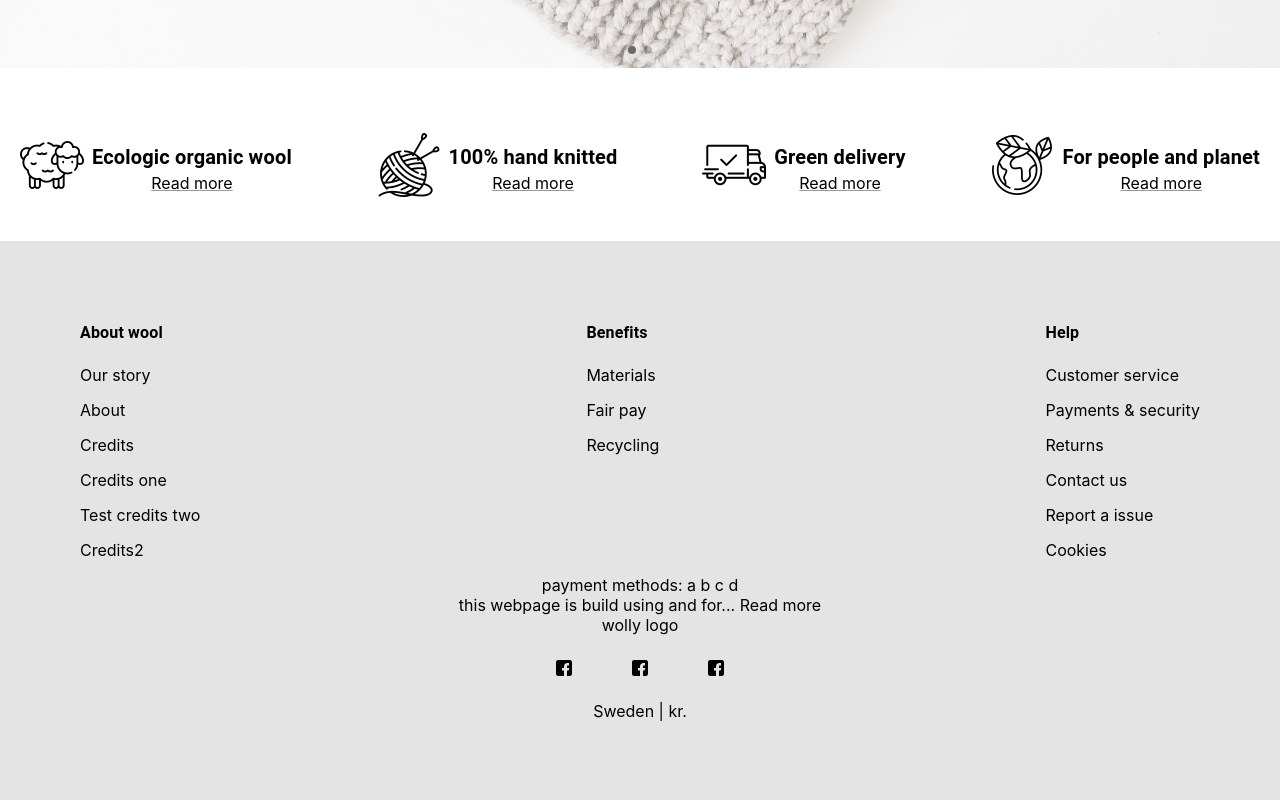
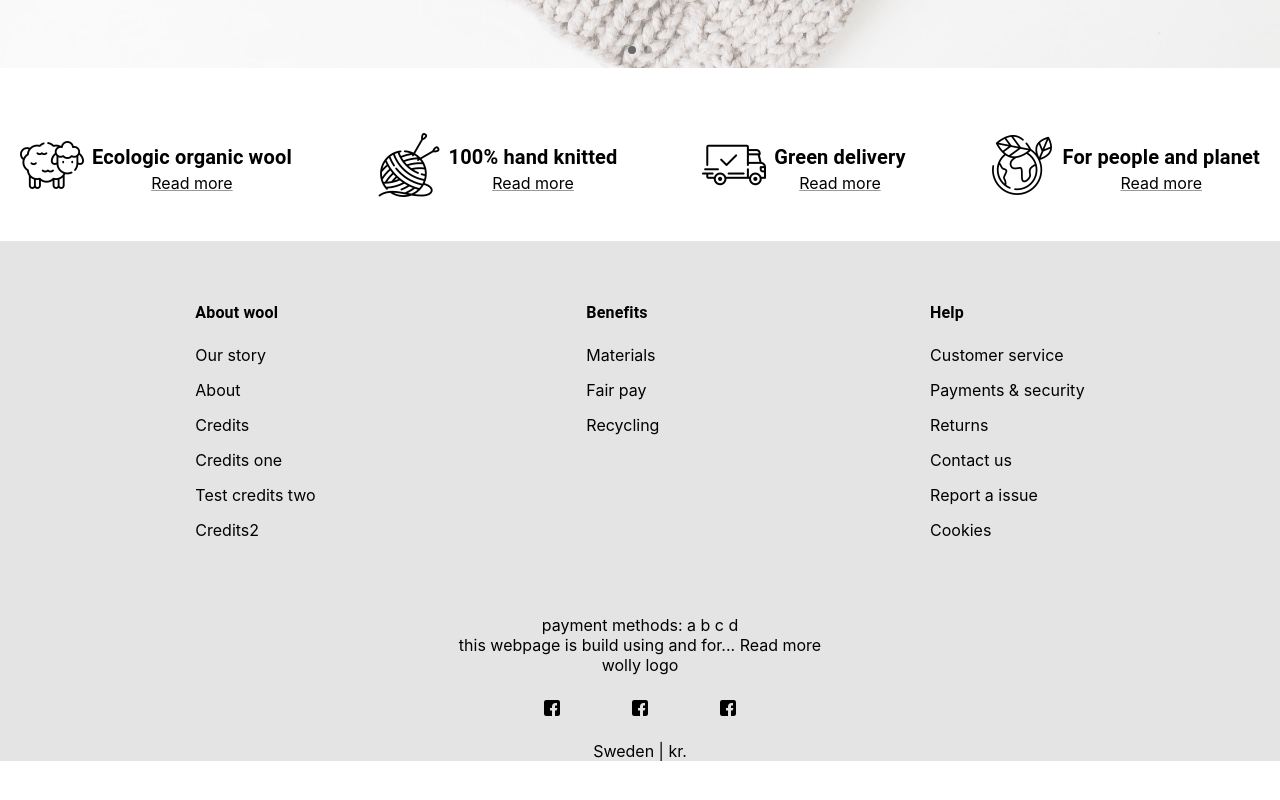
Before and after one commit to GoranAviani/react_web, a React (Create React App) app: page / in a window 1280 px wide. Shown: the part 652-1452 px from the top of the page. After the commit the page ends 1413 px from the top, so only its background shows below. Built offline with nearby package versions, Linux system fonts and the light colour scheme.

Commit message:
footer improvements

```diff
--- a/src/components/Footer/Footer.css
+++ b/src/components/Footer/Footer.css
@@ -1,7 +1,6 @@
 .Footer {
     display: flex;
     flex-direction: column;
-    padding: 80px;
     background-color: #e4e4e4;
 }
 
@@ -9,7 +8,8 @@
 .Footer .SiteLinks {
     display: flex;
     flex-direction: row;
-    justify-content: space-between;
+    justify-content: space-around;
+    padding: 60px;
 
 }
 
```
